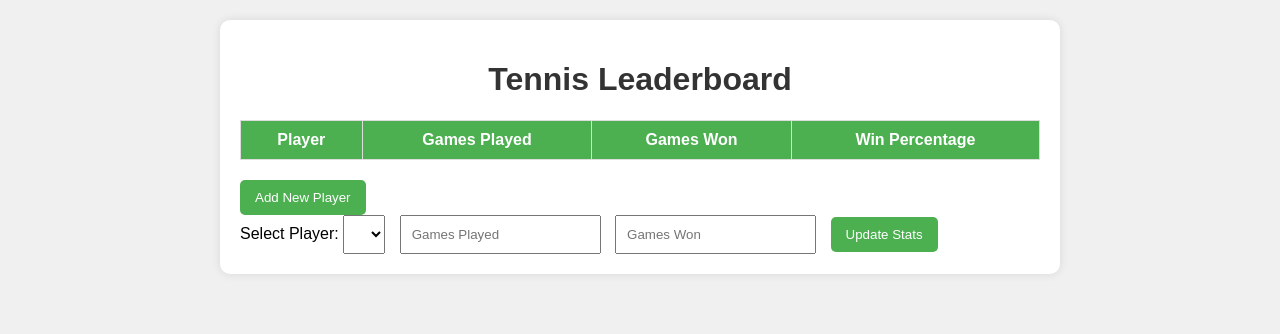
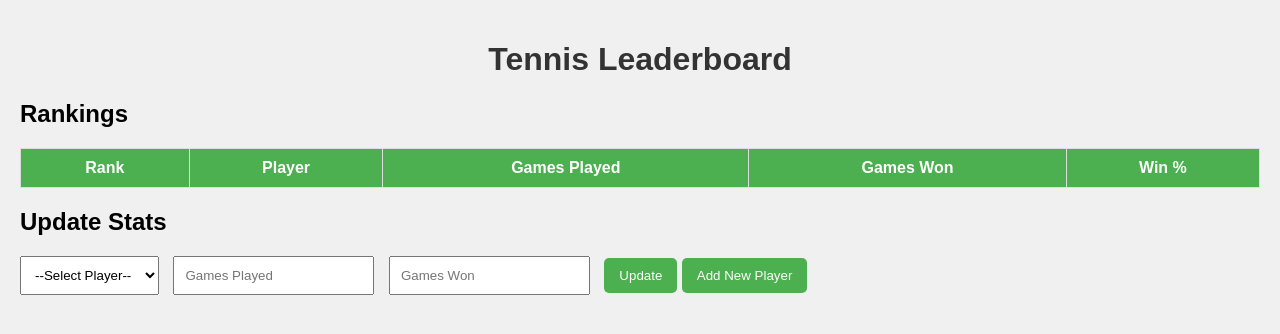
Before and after one commit to Admin28872/Tennis-Leaderboard, a plain HTML site: page index.html in a window 1280 px wide. Drawn offline with Linux system fonts and the light colour scheme.

Commit message:
Update index.html

```diff
--- a/index.html
+++ b/index.html
@@ -7,53 +7,42 @@
     <link rel="stylesheet" href="styles.css">
 </head>
 <body>
-    <div class="container">
-        <h1>Tennis Leaderboard</h1>
-        <table id="leaderboard">
+    <h1>Tennis Leaderboard</h1>
+
+    <!-- Leaderboard Display -->
+    <div id="leaderboard">
+        <h2>Rankings</h2>
+        <table id="rankingTable">
             <thead>
                 <tr>
+                    <th>Rank</th>
                     <th>Player</th>
                     <th>Games Played</th>
                     <th>Games Won</th>
-                    <th>Win Percentage</th>
+                    <th>Win %</th>
                 </tr>
             </thead>
-            <tbody>
-                <!-- Player rows will be dynamically populated by script.js -->
+            <tbody id="leaderboardBody">
             </tbody>
         </table>
-        <button onclick="addNewPlayer()">Add New Player</button>
-        <div>
-            <label for="playerSelect">Select Player:</label>
-            <select id="playerSelect"></select>
-            <input type="number" id="gamesPlayedInput" placeholder="Games Played">
-            <input type="number" id="gamesWonInput" placeholder="Games Won">
-            <button onclick="updatePlayerStats()">Update Stats</button>
-        </div>
     </div>
 
-    <!-- Firebase SDK -->
-    <script type="module">
-        // Import Firebase app and Firestore
-        import { initializeApp } from "https://www.gstatic.com/firebasejs/10.13.2/firebase-app.js";
-        import { getFirestore, collection, doc, setDoc, updateDoc, onSnapshot, increment, getDoc } from "https://www.gstatic.com/firebasejs/10.13.2/firebase-firestore.js";
+    <!-- Player Stats Input Form -->
+    <div id="playerInput">
+        <h2>Update Stats</h2>
+        <select id="playerSelect">
+            <option value="">--Select Player--</option>
+        </select>
+        <input type="number" id="gamesPlayed" placeholder="Games Played">
+        <input type="number" id="gamesWon" placeholder="Games Won">
+        <button onclick="updatePlayerStats()">Update</button>
+        <button onclick="addNewPlayer()">Add New Player</button>
+    </div>
 
-        // Your web app's Firebase configuration
-        const firebaseConfig = {
-            apiKey: "AIzaSyDXWQcdlBi_Wavo4GOKs6vX0h15jmf9AeA",
-            authDomain: "tennis-leaderboard-13ad8.firebaseapp.com",
-            projectId: "tennis-leaderboard-13ad8",
-            storageBucket: "tennis-leaderboard-13ad8.appspot.com",
-            messagingSenderId: "639496353373",
-            appId: "1:639496353373:web:2d7d947cbf336f4b00ffb4"
-        };
-
-        // Initialize Firebase
-        const app = initializeApp(firebaseConfig);
-        const db = getFirestore(app);
-    </script>
-
-    <!-- Link to external JavaScript file -->
+    <!-- Firebase Integration -->
+    <script src="https://www.gstatic.com/firebasejs/8.6.8/firebase-app.js"></script>
+    <script src="https://www.gstatic.com/firebasejs/8.6.8/firebase-firestore.js"></script>
+    <script src="https://www.gstatic.com/firebasejs/8.6.8/firebase-auth.js"></script>
     <script src="script.js"></script>
 </body>
 </html>
```
